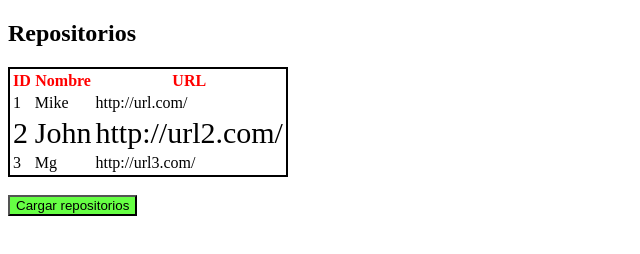
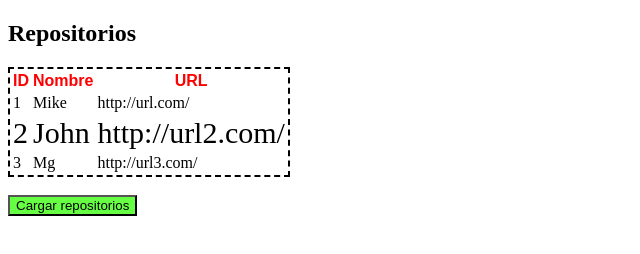
Before and after one commit to ferc/presentacion_web, a plain HTML site: page ejemplos/css_basico/index.html in a window 1280 px wide. Shown: the whole page, without its empty margins (0-640 px from the left). Drawn offline with Linux system fonts and the light colour scheme.

Commit message:
Commit de prueba Lenguajes Formales.

```diff
--- a/ejemplos/css_basico/css/main.css
+++ b/ejemplos/css_basico/css/main.css
@@ -1,9 +1,10 @@
 #resultados {
-	border: 2px solid black;
+	border: 2px dashed black;
 }
 
 #resultados th {
 	color: red;
+	font-family: arial;
 }
 
 .highlight {
--- a/ejemplos/js/js/app.js
+++ b/ejemplos/js/js/app.js
@@ -1,4 +1,4 @@
-function getGithubRepositories(callback) {
+function getGithubRepositories() {
 	var xmlhttp;
 
 	if (window.XMLHttpRequest) {
```
